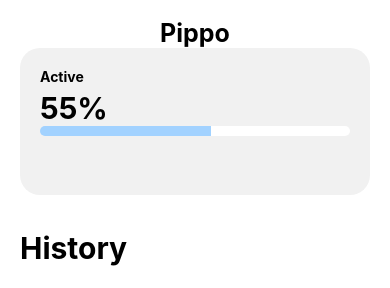
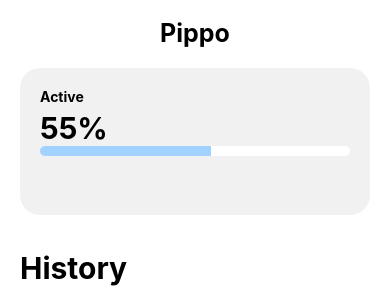
Before and after one commit to ChJ4m3s/PetCare, a React Native app in the folder app/: screen /Home in a window 390 px wide. Shown: the part 266-554 px from the top of the page. Built offline with nearby package versions, Linux system fonts and the light colour scheme.

Commit message:
Building home...

```diff
--- a/app/screens/Home.tsx
+++ b/app/screens/Home.tsx
@@ -53,6 +53,7 @@ export const Home = () => {
                 backgroundColor: '#f1f1f1',
                 flex: 1,
                 padding: 20,
+                marginTop: 20
             }}>
                 <Text style={{fontWeight: 'bold'}}>
                     Active
```
